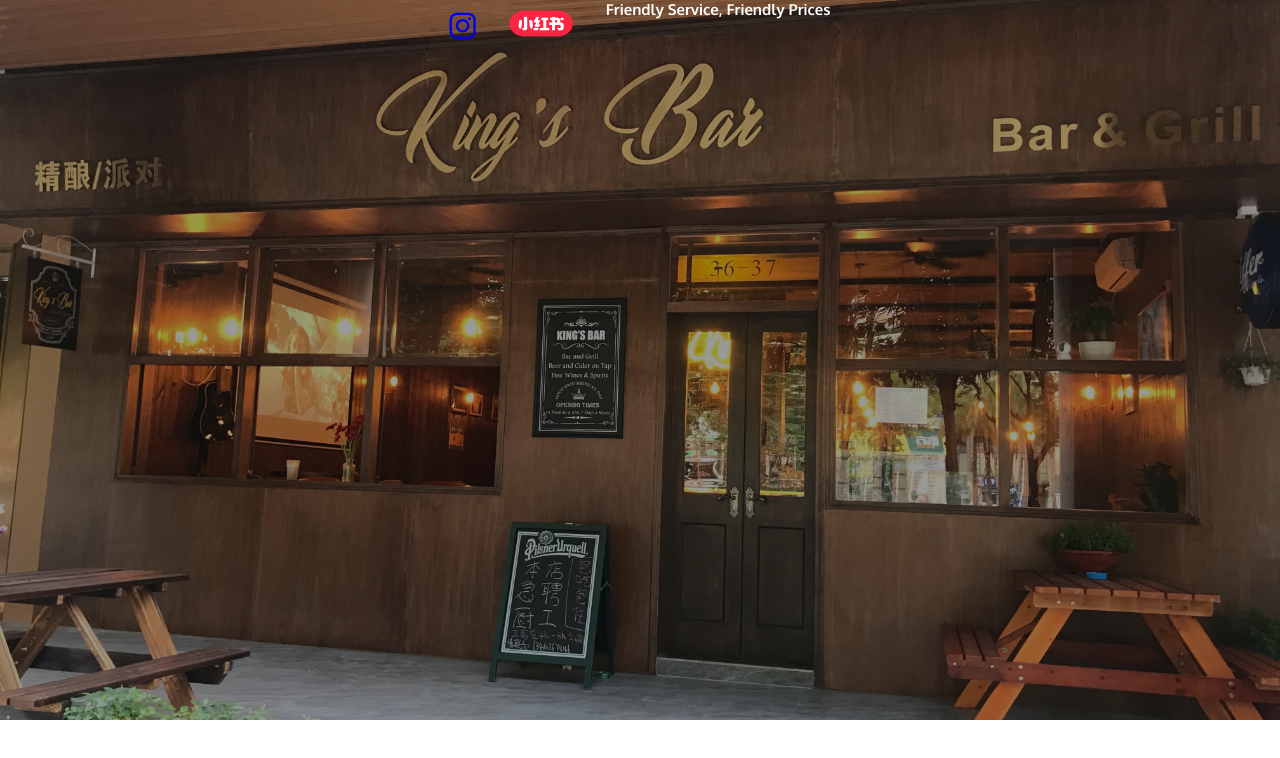
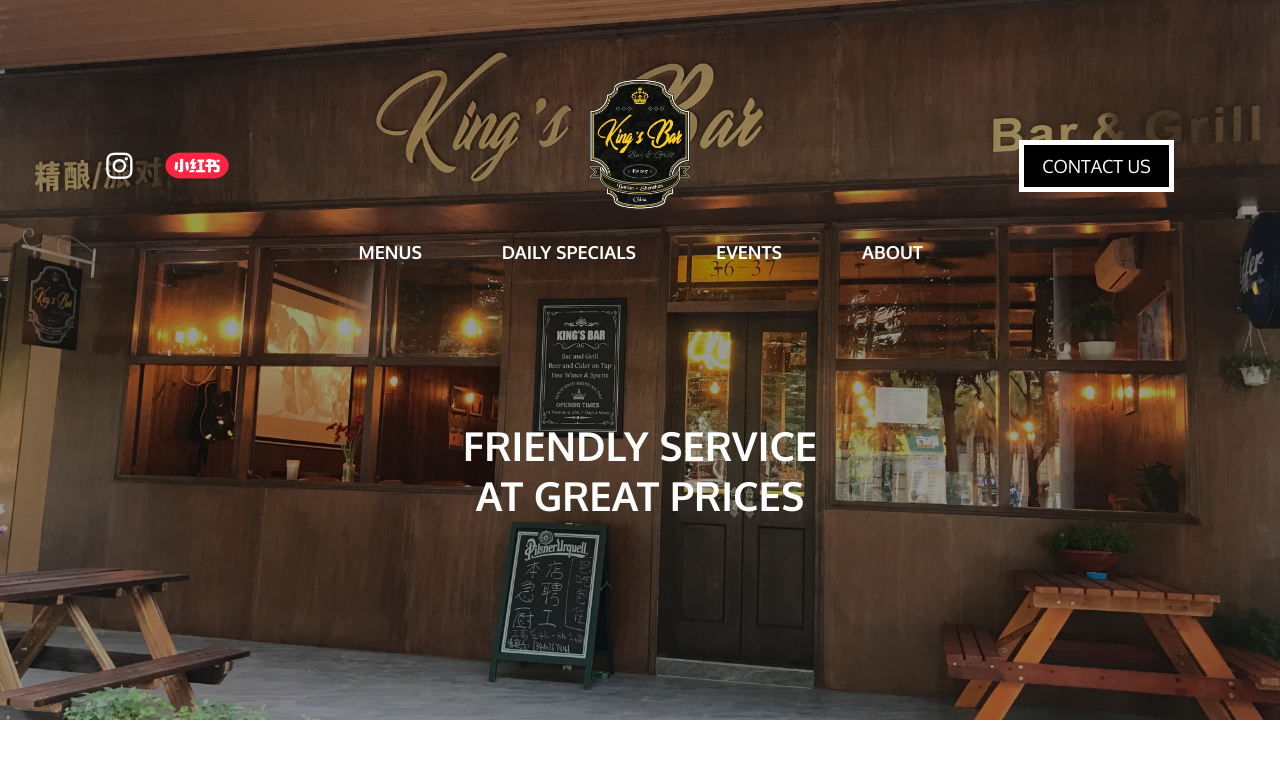
Before and after one commit to jackal2002/kingsbar-website, a plain HTML site: page index.html in a window 1280 px wide. Drawn offline with Linux system fonts and the light colour scheme.

Commit message:
big updates

```diff
--- a/index.html
+++ b/index.html
@@ -9,19 +9,28 @@
     </head>
     <body>
         <section class="hero-section">
-            <div class="layer"></div>
             <div class="top-bar">
                 <div class="social-media-icons">
-                    <div class="icon"><a href="https://www.instagram.com/kingsbarsz"><i class="fab fa-instagram"></i></a></div>
-                    <div class="lrb-icon"><a target="_blank" href="https://www.xiaohongshu.com/search_result?keyword=kingsSZ&source=web_explore_feed&type=51"><img src="images/AsiaPac_Xiaohongshu_logo.png" alt=""></a></div>
+                    <div class="icon"><a target="_blank" href="https://www.instagram.com/kingsbarsz"><i class="fab fa-instagram"></i></a></div>
+                    <div class="lrb-icon"><a target="_blank" href="https://www.xiaohongshu.com/user/profile/588660445e87e77d95032f42"><img src="images/AsiaPac_Xiaohongshu_logo.png" alt=""></a></div>
                 </div>
                 <div class="nav-menu">
-
+                    <div class="logo">
+                        <img src="images/Kings-Bar-logo.png" alt="">
+                    </div>
+                    <div class="nav-items">
+                        <a href="#"><h3 class="nav-item">Menus</h3></a>
+                        <a href="#"><h3 class="nav-item">Daily Specials</h3></a>
+                        <a href="#"><h3 class="nav-item">Events</h3></a>
+                        <a href="#"><h3 class="nav-item">About</h3></a>
+                    </div>
                 </div>
+                <a href="#" class="contact-btn"><span>Contact Us</span></a>
             </div>
-            <h2 class="hero-heading">Friendly Service, Friendly Prices</h2>
+            <div class="hero-heading">
+                <h2>Friendly Service <br>at Great Prices</h2>
+            </div>
         </section>
-
         <script src="script.js"></script>
     </body>
 </html>
--- a/styles.css
+++ b/styles.css
@@ -1,4 +1,3 @@
-
 @import url('https://fonts.googleapis.com/css2?family=Oxygen:wght@300;400;700&display=swap');
 
 
@@ -8,16 +7,31 @@
     box-sizing: border-box;
     border: none;
     outline: none;
+    text-decoration: none;
+    color: white;
 }
 
 body {
     min-width: 100%;
     min-height: 100vh;
-    font-family: 'Oxygen', sans-serif;
+
 }
 
 html {
     font-size: 62.5%;
+    font-family: 'Oxygen', sans-serif;
+}
+
+h2, h3 {
+    text-transform: uppercase;
+}
+
+h2 {
+    font-size: 4rem;
+}
+
+h3 {
+    font-size: 1.8rem;
 }
 
 /* Hero Seciton */
@@ -28,8 +42,18 @@ html {
     background: url('images/b95a3a8056f83a1fef3e8270f1332d68\ \(1\).jpg') no-repeat center center;
     background-size: cover;
     display: flex;
-    justify-content: center;
-    box-shadow: inset 0 0 0 1000px rgba(0,0,0,.4);
+    flex-direction: column;
+    justify-content: space-between;
+    align-items: center;
+    box-shadow: inset 0 0 0 400px rgba(0,0,0,.4);
+    padding: 7rem 1rem 20rem;
+}
+
+.top-bar {
+    display: flex;
+    align-items: center;
+    width: 100%;
+    justify-content: space-evenly;
 }
 
 .social-media-icons {
@@ -37,9 +61,8 @@ html {
     align-items: center;
 }
 
-.icon {
-    color: white;
-    font-size: 30px
+.icon i {
+    font-size: 30px;
 }
 
 .lrb-icon {
@@ -50,6 +73,67 @@ html {
     width: 100%;
 }
 
-.hero-heading {
+.logo {
+    width: 120px;
+}
+
+.logo img {
+    width: 100%;
+}
+
+.nav-menu {
+    display: flex;
+    flex-direction: column;
+    align-items: center;
+    gap: 2rem;
+}
+
+.nav-items {
+    display: flex;
+    gap: 8rem;
+}
+
+.contact-btn {
+    font-size: 1.8rem;
+    padding: 1rem 1.8rem;
+    background-color: black;
+    display: flex;
+    justify-content: center;
+    align-items: center;
+    text-transform: uppercase;
+    border: 5px solid white;
+    transition: 2s ease;
+    transform-origin: bottom;
+    position: relative;
+    overflow: hidden;
+    transition: color 0.2s;
+}
+
+.contact-btn:hover span {
+    color: black;
+}
+
+.contact-btn::after {
+    content: "";
+    position: absolute;
+    width: 100%;
+    height: 100%;
+    top: 100%;
+    left: 0;
+    background-color: rgb(255,204,1);
+    transition: top 0.2s;
+}
+
+.contact-btn:hover::after {
+    top: 0;
+}
+
+.contact-btn span {
+    z-index: 100;
     color: white;
 }
+
+.hero-heading {
+    width: 30%;
+    text-align: center;
+}
```
Also changed, not shown: images/Kings-Bar-logo.png (added).
